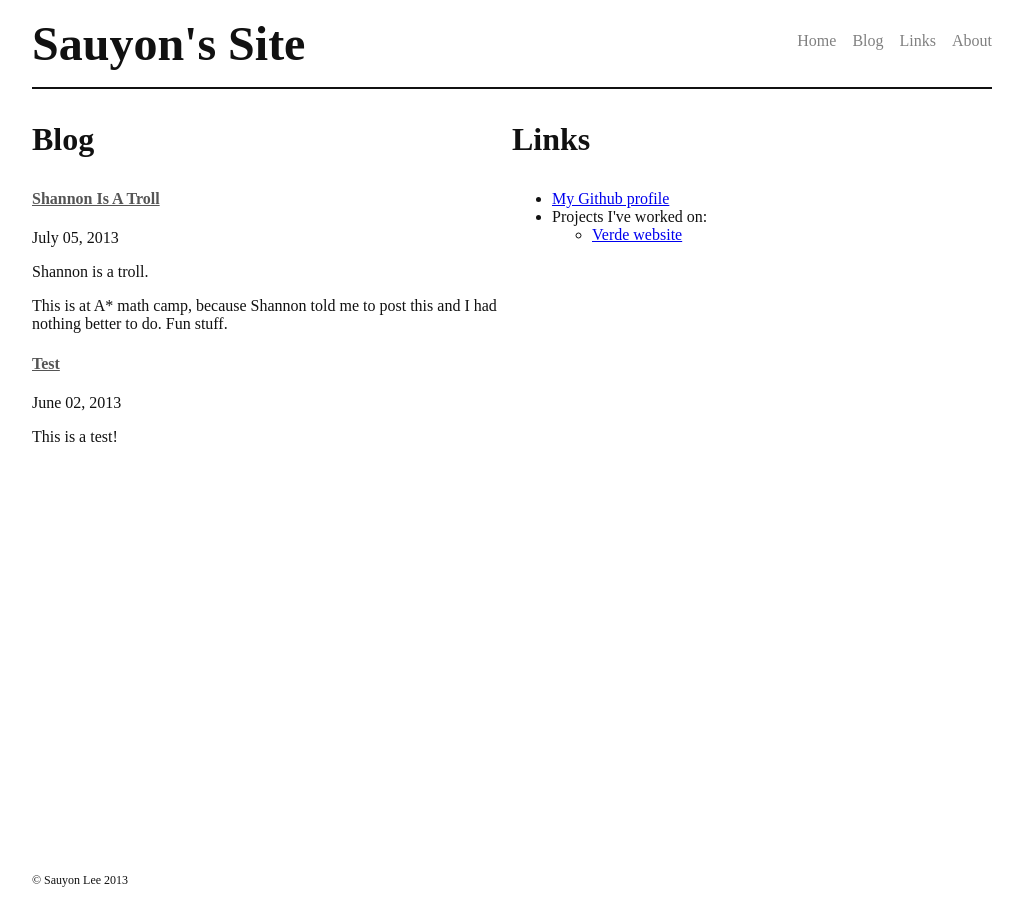
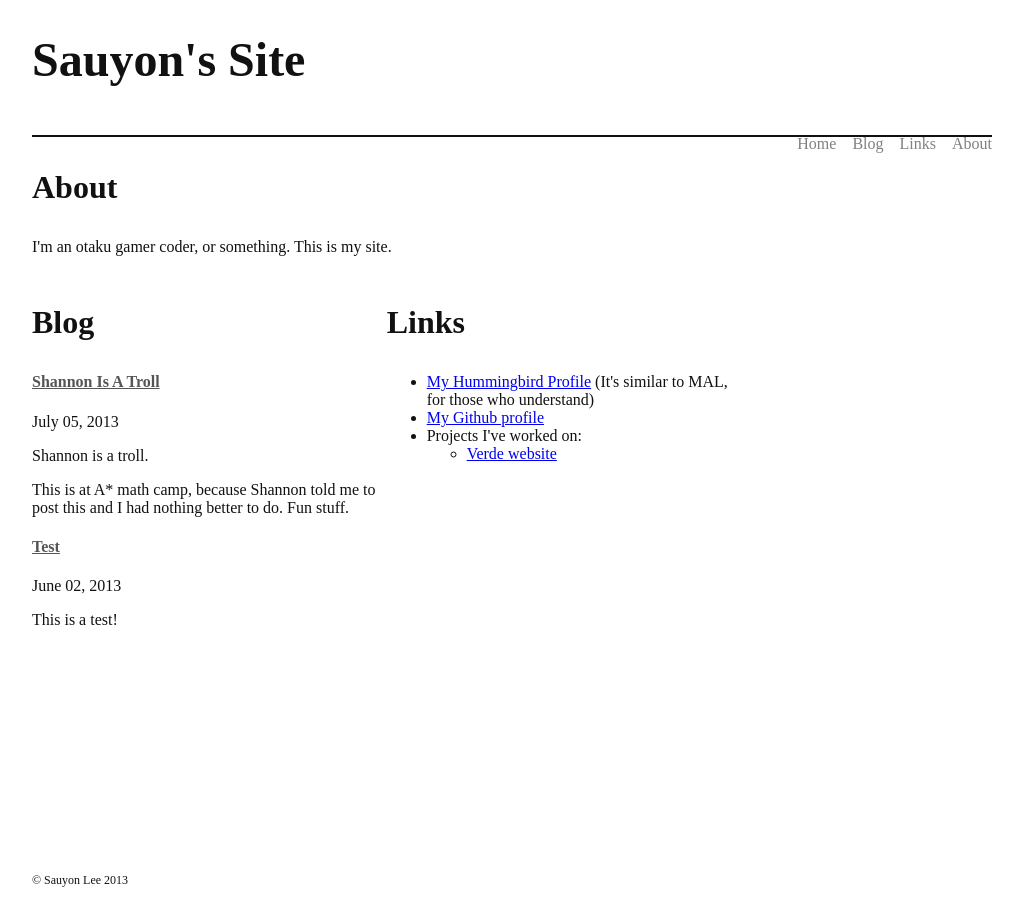
Before and after one commit to sauyon/sauyon.github.io, a Jekyll site: the page built from index.html, in a window 1280 px wide. Shown: the whole page, without its empty margins (128-1151 px from the left). Built offline with Jekyll 4.4.1, drawn with Linux system fonts in a browser that asks for light colours.

Commit message:
minor fixups

```diff
--- a/css/style.css
+++ b/css/style.css
@@ -43,12 +43,6 @@
 main {
 	overflow: auto;
 	padding-bottom: 150px;
-}
-
-h1 {
-	display: inline;
-	position: relative;
-	width: auto;
 }
 
 nav {
--- a/index.html
+++ b/index.html
@@ -1,6 +1,9 @@
 ---
 layout: default
 ---
+<section class="main-about">
+  <h3>About</h3>
+  <p>I'm an otaku gamer coder, or something. This is my site.
 <section class="main-blog">
   <h3>Blog</h3>
   <ul>
@@ -21,6 +24,7 @@
 <section class="main-links">
   <h3>Links</h3>
   <ul>
+    <li><a href="http://hummingbird.me/users/4890-sauyon">My Hummingbird Profile</a> (It's similar to MAL, for those who understand)</li>
     <li><a href="https://github.com/Sauyon">My Github profile</a></li>
     <li>Projects I've worked on:
       <ul>
```
